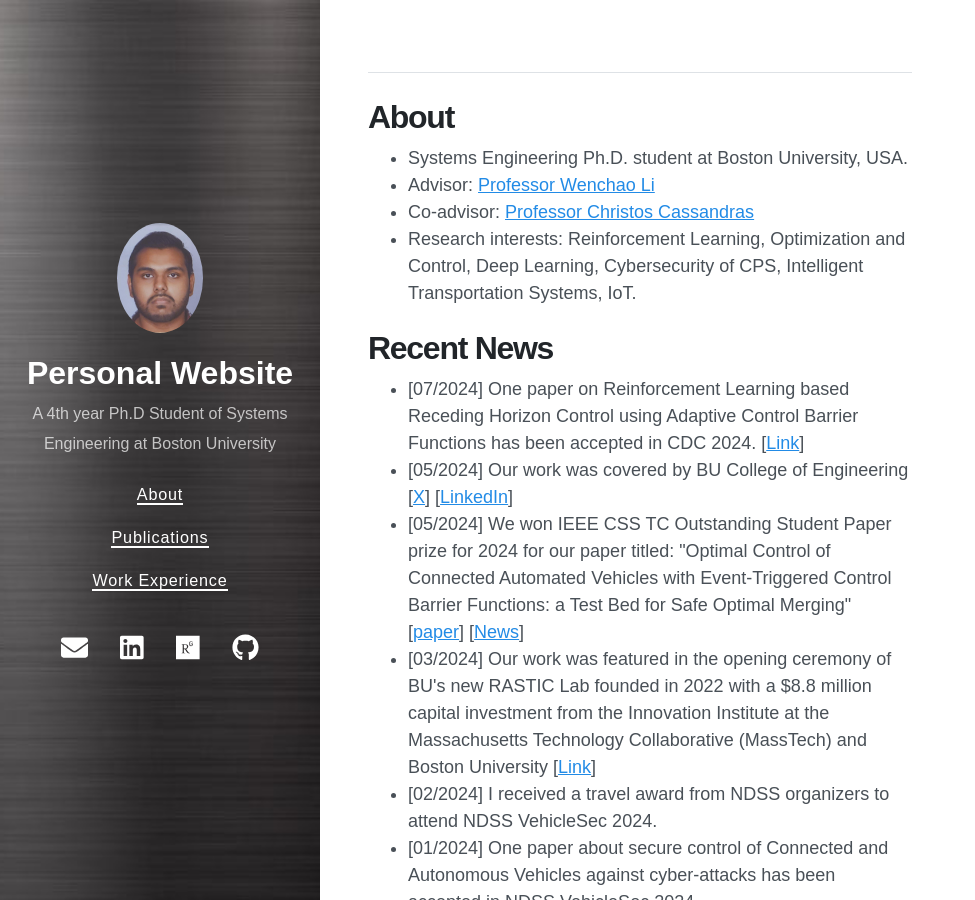
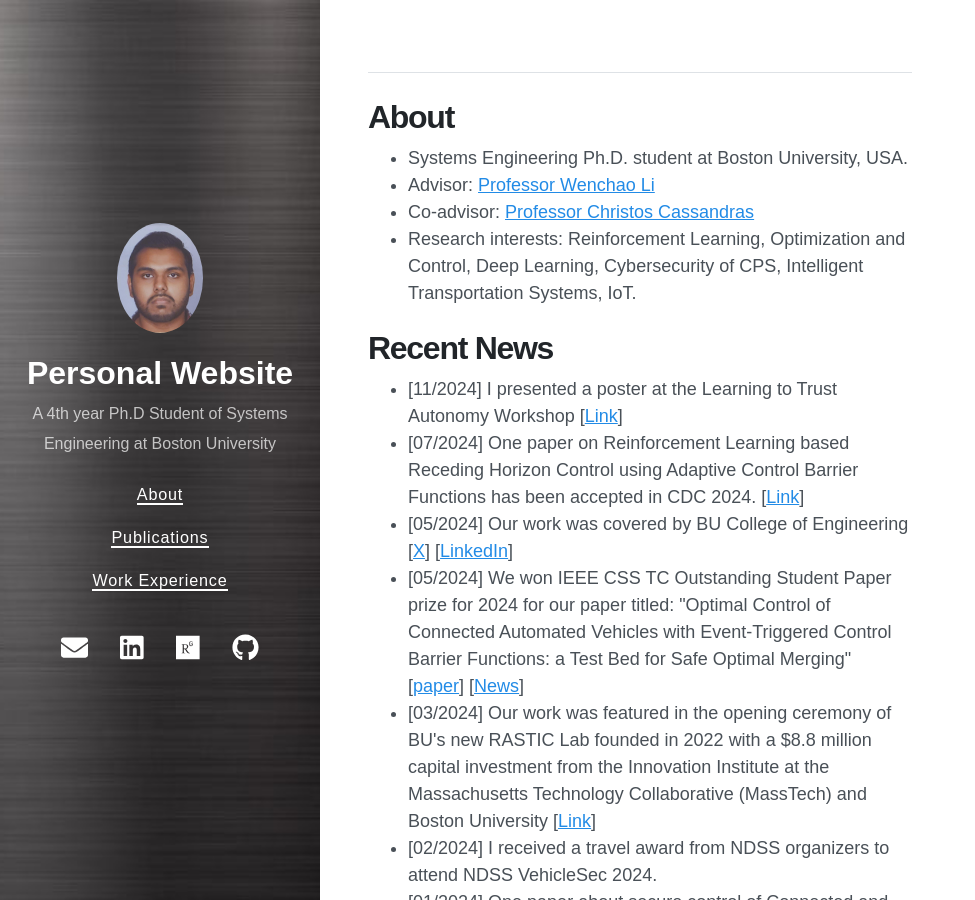
Before and after one commit to SabbirAhmad26/sabbirahmad26.github.io, a Jekyll site: the page built from README.md, in a window 1280 px wide and 900 px high. Shown: the whole window, without its empty margins (0-975 px from the left). Built offline with Jekyll 4.4.1, drawn with Linux system fonts in a browser that asks for light colours; nearby versions of some CDN libraries; our own code applies the rules of GitHub Pages for plain Markdown files.

Commit message:
Update home.html

```diff
--- a/_layouts/home.html
+++ b/_layouts/home.html
@@ -22,6 +22,7 @@
     <h1 class="title is-3">Recent News</h1>
     <div class="scroll">
       <ul>
+        <li>[11/2024] I presented a poster at the Learning to Trust Autonomy Workshop [<a href="https://sites.bu.edu/learningautonomy/" target="_blank">Link</a>]</li>
         <li>[07/2024] One paper on Reinforcement Learning based Receding Horizon Control using Adaptive Control Barrier Functions has been accepted in CDC 2024. [<a href="https://arxiv.org/pdf/2403.17338" target="_blank">Link</a>]</li>
         <li>[05/2024] Our work was covered by BU College of Engineering [<a href="https://x.com/BUCollegeofENG/status/1803075639970615796" target="_blank">X</a>] [<a href="https://www.linkedin.com/feed/update/urn:li:activity:7208839882750726144/" target="_blank">LinkedIn</a>]</li>
         <li>[05/2024] We won IEEE CSS TC Outstanding Student Paper prize for 2024 for our paper titled: "Optimal Control of Connected Automated Vehicles with Event-Triggered Control Barrier Functions: a Test Bed for Safe Optimal Merging" [<a href="https://arxiv.org/pdf/2306.01871.pdf" target="_blank">paper</a>] [<a href="https://www.bu.edu/cise/cise-students-win-css-tc-2024-paper-prize/" target="_blank">News</a>]</li>
```
